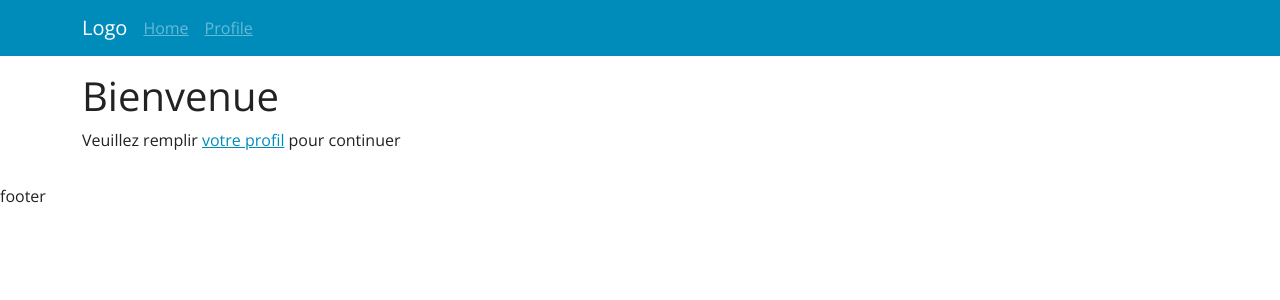
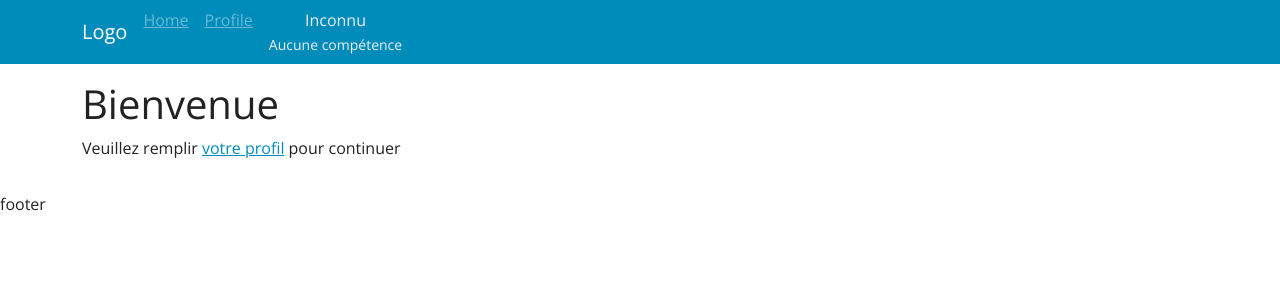
Before and after one commit to annieherieau/thp_mini-malt, a React (Vite) app: page / in a window 1280 px wide. Shown: the top 300 px of the page. Built offline with nearby package versions, Linux system fonts and the light colour scheme.

Commit message:
user nav infos

```diff
--- a/src/components/Header.jsx
+++ b/src/components/Header.jsx
@@ -1,10 +1,10 @@
-import { Container, Nav, Navbar } from "react-bootstrap";
-import { useSelector } from "react-redux";
+import {Container, Nav, Navbar } from "react-bootstrap";
+
 import { NavLink } from "react-router-dom";
+import NavUserInfos from "./NavUserInfos";
 
 export default function Header() {
-  const userFirstname = useSelector((state) => state.user.firstname);
-  console.log(userFirstname);
+
   return (
     <header>
       <Navbar expand="lg" className="bg-primary" data-bs-theme="dark">
@@ -21,7 +21,9 @@ export default function Header() {
               <Nav.Item>
                 <NavLink to="/profile">Profile</NavLink>
               </Nav.Item>
-              <Nav.Item></Nav.Item>
+              <Nav.Item>
+                <NavUserInfos />
+              </Nav.Item>
             </Nav>
           </Navbar.Collapse>
         </Container>
--- /dev/null
+++ b/src/components/NavUserInfos.jsx
@@ -0,0 +1,18 @@
+
+import { useSelector } from "react-redux";
+
+export default function NavUserInfos() {
+  const userName = useSelector((state) => state.user.fullName);
+  const skillsCount = useSelector((state) => state.skills.skillsCount);
+  const skillsText = `${skillsCount ? skillsCount : "Aucune"} compétence ${
+    skillsCount > 1 ? "s" : ""
+  }`;
+
+  return (
+    <div className="nav-user-infos">
+      <strong>{userName}</strong>
+      <br />
+      <small>{skillsText}</small>
+    </div>
+  );
+}
--- a/src/main.jsx
+++ b/src/main.jsx
@@ -11,9 +11,9 @@ import store from "./app/store.jsx";
 ReactDOM.createRoot(document.getElementById("root")).render(
   <React.StrictMode>
     <Provider store={store}>
-    <BrowserRouter>
-      <App />
-    </BrowserRouter>
+      <BrowserRouter>
+        <App />
+      </BrowserRouter>
     </Provider>
   </React.StrictMode>
 );
--- a/src/main.scss
+++ b/src/main.scss
@@ -6,6 +6,10 @@ form {
   max-width: 30rem;
   margin: auto;
 }
-.form-control{
+.form-control {
   @extend .mb-3;
 }
+
+.nav-user-infos {
+  @extend .text-light, .text-center;
+}
--- a/src/pages/Home.jsx
+++ b/src/pages/Home.jsx
@@ -1,11 +1,16 @@
 import { Link } from "react-router-dom";
+import store from "../app/store";
 
-export default function Home(){
+export default function Home() {
+  const state = store.getState();
 
-  return(
+
+  return (
     <div>
       <h1>Bienvenue</h1>
-      <p>Veuillez remplir <Link to='/profile'>votre profil</Link> pour continuer</p>
+      <p>
+        Veuillez remplir <Link to="/profile">votre profil</Link> pour continuer
+      </p>
     </div>
-  )
+  );
 }
--- a/src/reducers/skillsReducer.jsx
+++ b/src/reducers/skillsReducer.jsx
@@ -6,7 +6,7 @@ const skillsReducer = (state = initialSkillsState, action) => {
   switch (action.type) {
     case "skills/addSkills": {
       if (action.payload) {
-        const newSkills = action.payload.split(",");
+        const newSkills = action.payload.trim().split(",");
         return {
           ...state,
           skills: state.skills.concat(newSkills),
```
